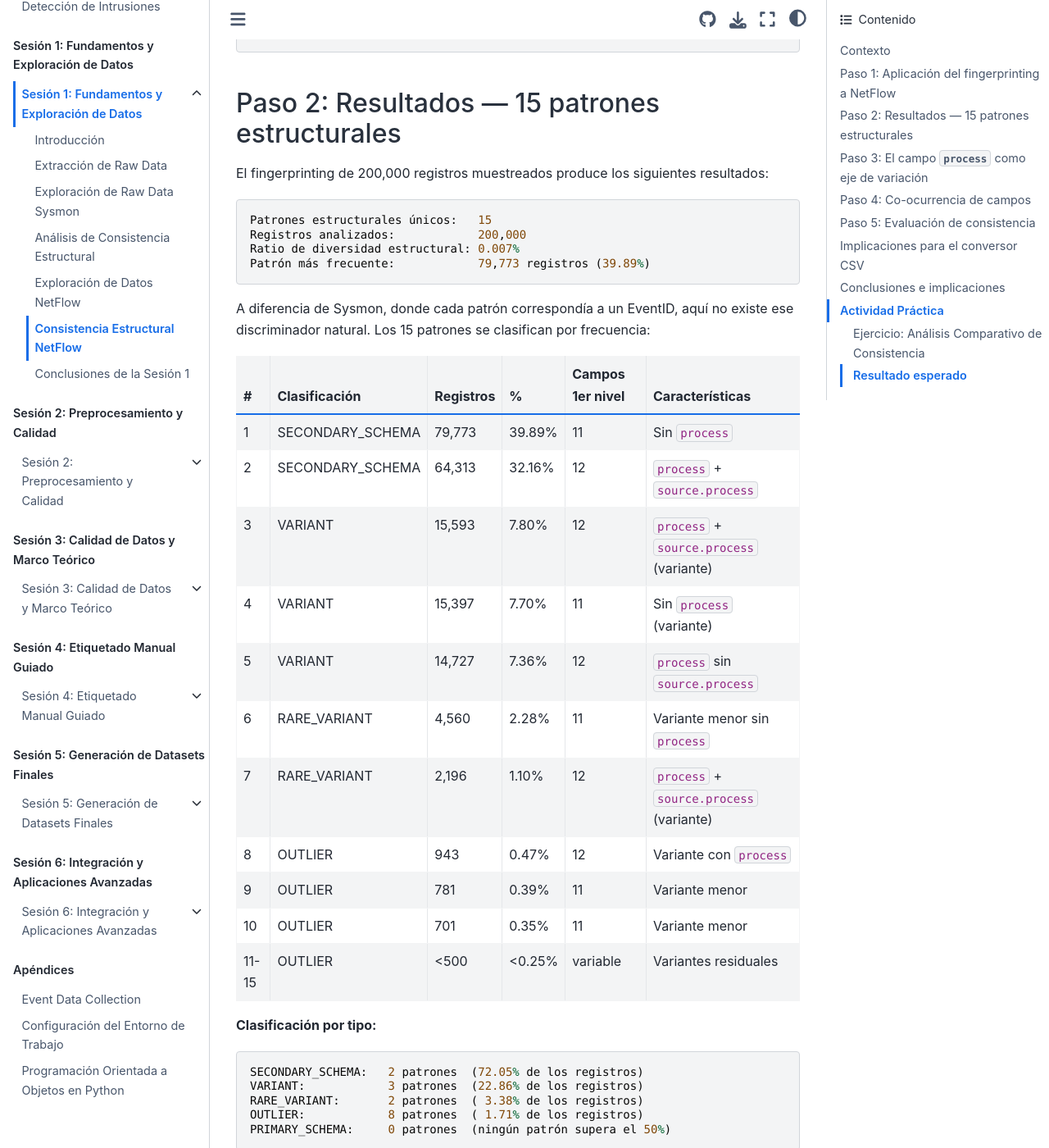
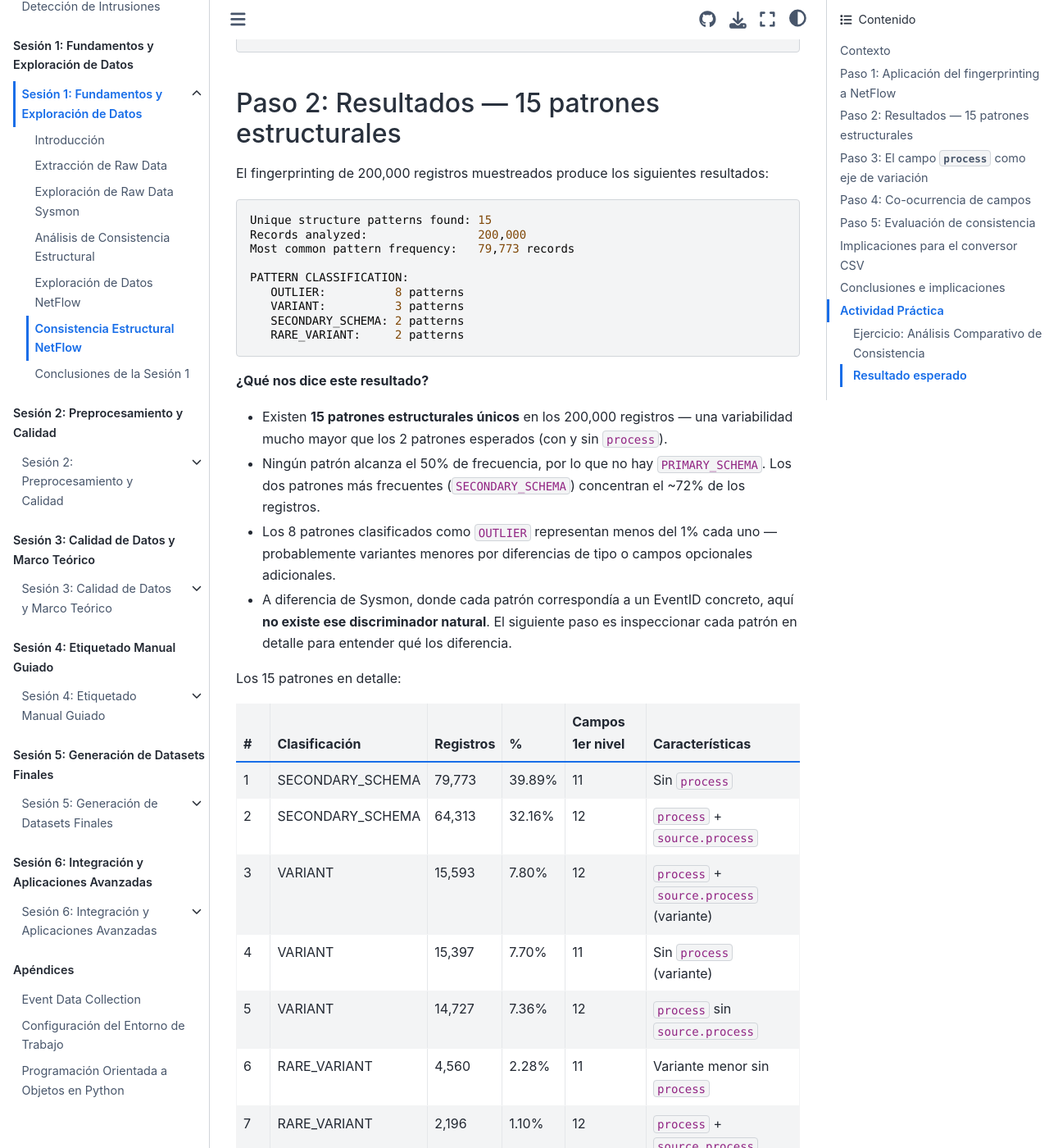
Before and after one commit to ollerenac/curso2026, a Jupyter Book: the page built from sesion-1/5-consistencia-netflow.md, in a window 1280 px wide and 1400 px high, scrolled down 2232 px. Shown: the whole window at 82% size. Built offline with Jupyter Book 1.0.4 settings and Sphinx 7.4.7 and the Sphinx Book theme 1.1.4, drawn with Linux system fonts in a browser that asks for light colours.

Commit message:
fix(sesion-1): align Paso 2 with actual Step 2 notebook output in 5-consistencia-netflow.md
Replace calculated summary block with actual notebook output. Add commentary
explaining what the 15-pattern result means vs Sysmon. Keep detail table
as transition into Step 3 content.

Co-Authored-By: Claude Sonnet 4.6 <noreply@anthropic.com>

````diff
--- a/sesion-1/5-consistencia-netflow.md
+++ b/sesion-1/5-consistencia-netflow.md
@@ -121,13 +121,25 @@ Contraste de fingerprinting:
 El fingerprinting de 200,000 registros muestreados produce los siguientes resultados:
 
 ```
-Patrones estructurales únicos:   15
-Registros analizados:            200,000
-Ratio de diversidad estructural: 0.007%
-Patrón más frecuente:            79,773 registros (39.89%)
+Unique structure patterns found: 15
+Records analyzed:                200,000
+Most common pattern frequency:   79,773 records
+
+PATTERN CLASSIFICATION:
+   OUTLIER:          8 patterns
+   VARIANT:          3 patterns
+   SECONDARY_SCHEMA: 2 patterns
+   RARE_VARIANT:     2 patterns
 ```
 
-A diferencia de Sysmon, donde cada patrón correspondía a un EventID, aquí no existe ese discriminador natural. Los 15 patrones se clasifican por frecuencia:
+**¿Qué nos dice este resultado?**
+
+- Existen **15 patrones estructurales únicos** en los 200,000 registros — una variabilidad mucho mayor que los 2 patrones esperados (con y sin `process`).
+- Ningún patrón alcanza el 50% de frecuencia, por lo que no hay `PRIMARY_SCHEMA`. Los dos patrones más frecuentes (`SECONDARY_SCHEMA`) concentran el ~72% de los registros.
+- Los 8 patrones clasificados como `OUTLIER` representan menos del 1% cada uno — probablemente variantes menores por diferencias de tipo o campos opcionales adicionales.
+- A diferencia de Sysmon, donde cada patrón correspondía a un EventID concreto, aquí **no existe ese discriminador natural**. El siguiente paso es inspeccionar cada patrón en detalle para entender qué los diferencia.
+
+Los 15 patrones en detalle:
 
 | # | Clasificación | Registros | % | Campos 1er nivel | Características |
 |---|--------------|-----------|---|-------------------|-----------------|
````
